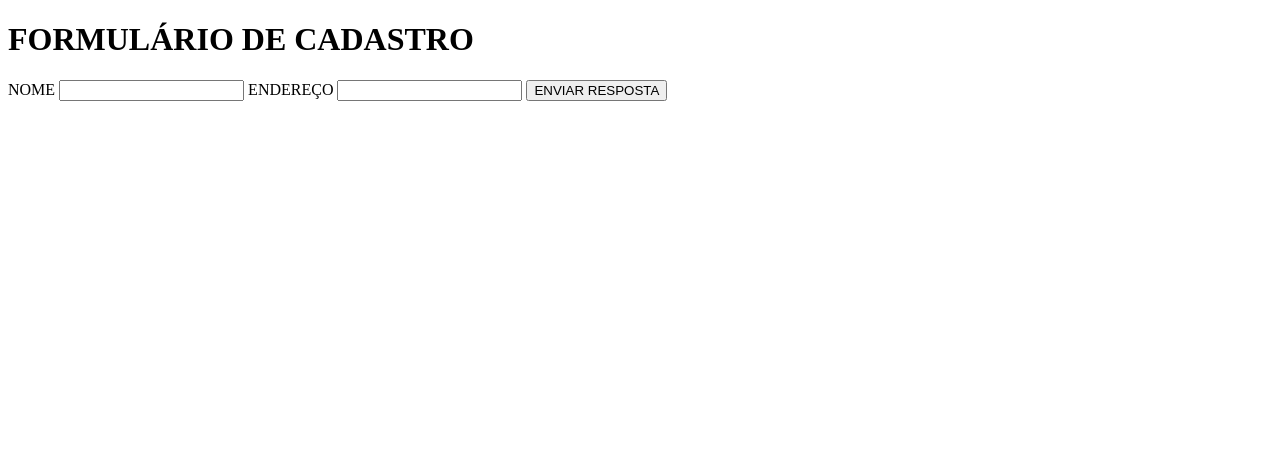
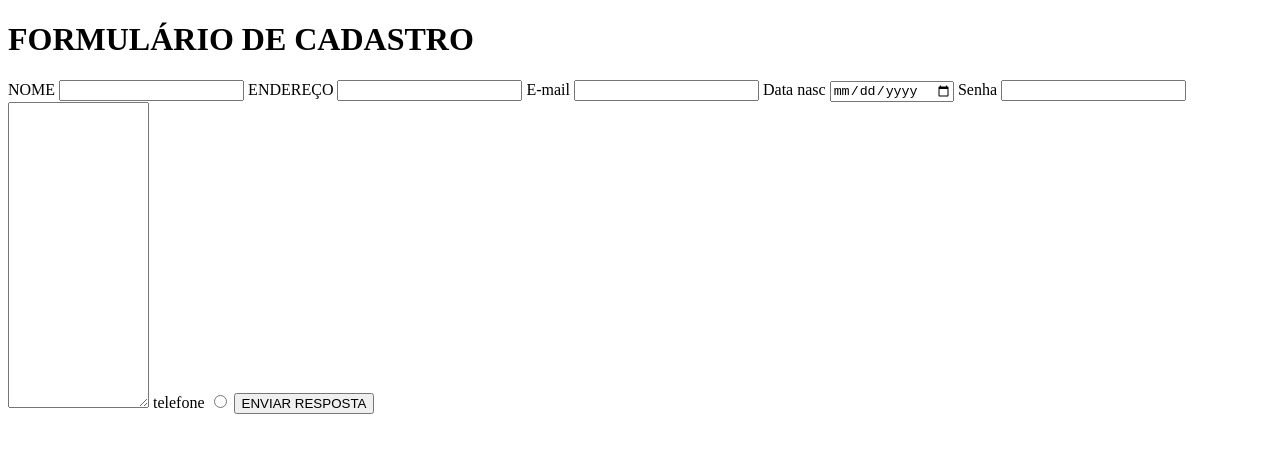
Before and after one commit to geovannandrade/FORMULARIO, a plain HTML site: page index.html in a window 1280 px wide. Drawn offline with Linux system fonts and the light colour scheme.

Commit message:
Update index.html

```diff
--- a/index.html
+++ b/index.html
@@ -15,6 +15,20 @@
 		    <label>ENDEREÇO</label>
 			<input type="text" id="endereco">
 
+			<label for="email">E-mail</label/>
+			<input type="email" id="email">
+
+			<label for="datanasc">Data nasc</label/>
+			<input type="date" id="datanasc">
+
+			<label for="senha">Senha</label/>
+			<input type="password" id="senha">
+
+			<textarea cols="15px" rows="20px"></textarea>
+			<label for="circulo">telefone</label>
+			<input type="radio" name="telefone" id="circulo">
+
+
 			<input type="submit" value="ENVIAR RESPOSTA">
 		</form>
 	</main>
```
